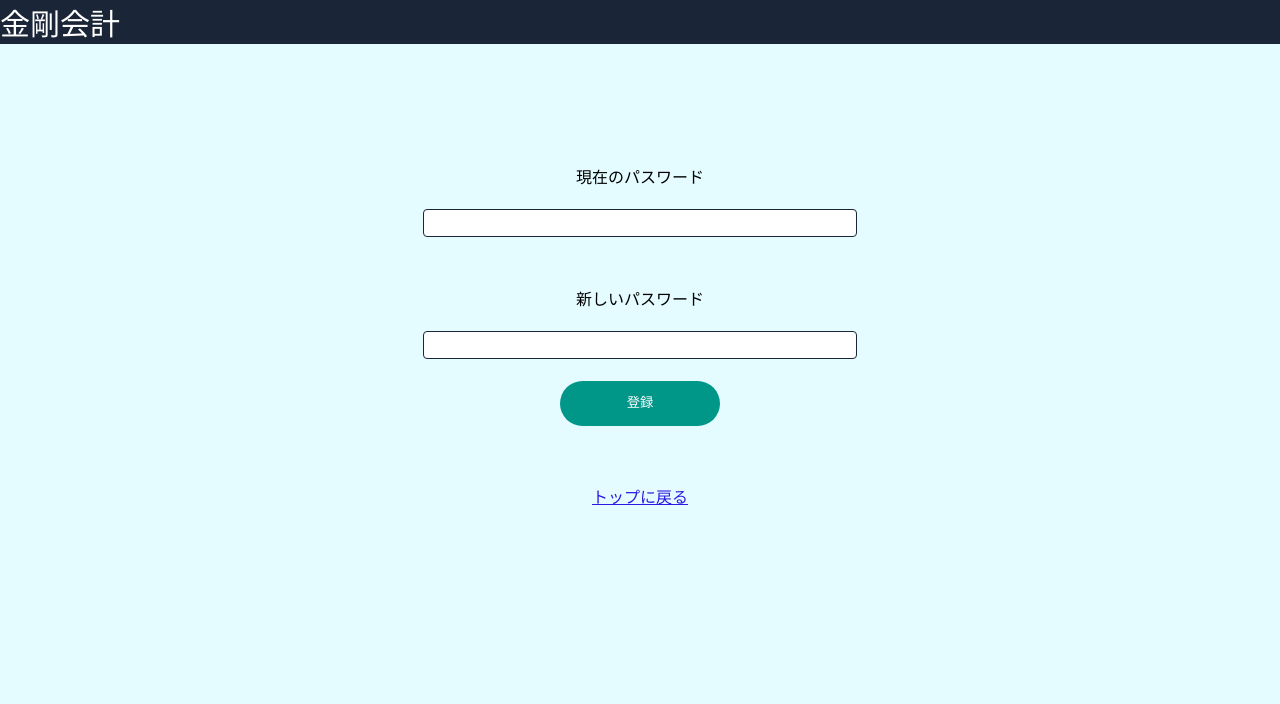
After one commit to gangigammo/Diamond, a Django app: template Diamond/financial/templates/passwordchange.html in a window 1280 px wide. The commit adds this page. Shown: the top 704 px of the page. Run offline with Django 3.2, Linux system fonts and the light colour scheme; the template is opened without the code that fills it, so the values that code supplies are empty; some libraries are stand-ins or nearby versions.

Commit message:
passwordchange

```diff
--- a/Diamond/Diamond/urls.py
+++ b/Diamond/Diamond/urls.py
@@ -33,6 +33,8 @@ urlpatterns = [
     path('category/', financial_view.category),
     path('categorysearch/', financial_view.view),
     path('export/', financial_view.export),
+    path('passwordchange/', financial_view.passwordchange),
+    path('passwordchangeconfirm/', financial_view.passwordchangeconfirm),
     # 収支エントリの変更
     path('balanceedit/', balanceEdit.main)
 ]
--- /dev/null
+++ b/Diamond/financial/templates/passwordchange.html
@@ -0,0 +1,45 @@
+{% extends "main.html" %}
+{% block title %}
+新規登録
+{% endblock %}
+
+{% block body %}
+<script>
+    window.onload = function () {
+        error = "{{error}}";
+        if (error == "name") {
+            document.getElementById("{{error}}").innerHTML = "そのユーザー名は既に使用されています";
+        } else if (error == "password") { /*パスワードエラーを作成するならここに*/
+            /*document.getElementById("{{error}}").innerHTML = "パスワードは8文字以上で数字、小文字、大文字を全て含んだものにしてください";*/
+        } else if (error == "oldpassword") {
+            document.getElementById("{{error}}").innerHTML = "パスワードを間違えています";
+        }
+    }
+
+</script>
+<div class="wrap">
+    <!--上部メニュー-->
+    <div class="homemenu">
+        <ul>
+            <li>金剛会計</li>
+        </ul>
+    </div>
+    <div class="signup">
+
+        <form method="POST" action="/passwordchangeconfirm/">
+            <p>現在のパスワード</p>
+            <input type="password" name="oldpassword">
+            <font color="red">
+                <p id="name"></p>
+            </font>
+            <p>新しいパスワード</p>
+            <input type="password" name="newpassword">
+            <br>
+            {% csrf_token %}
+            <button type="submit" name="action" bvalue="send" class="signupButton">登録</button>
+        </form>
+
+        <a href="/">トップに戻る</a>
+    </div>
+</div>
+{% endblock %}
--- a/Diamond/financial/templates/view.html
+++ b/Diamond/financial/templates/view.html
@@ -175,7 +175,9 @@
         <p class="sidebar__txt">
             <a href="/">トップページ</a>
         </p>
-        <p class="sidebar__txt">Menu 2</p>
+        <p class="sidebar__txt">
+            <a href="/passwordchange">passwordchange</a>
+        </p>
         <p class="sidebar__txt">Menu 3</p>
         <p class="sidebar__txt">Menu 4</p>
         <p class="sidebar__txt">Menu 5</p>
```
Also changed, not shown: Diamond/financial/views.py (+17 -0 lines).
